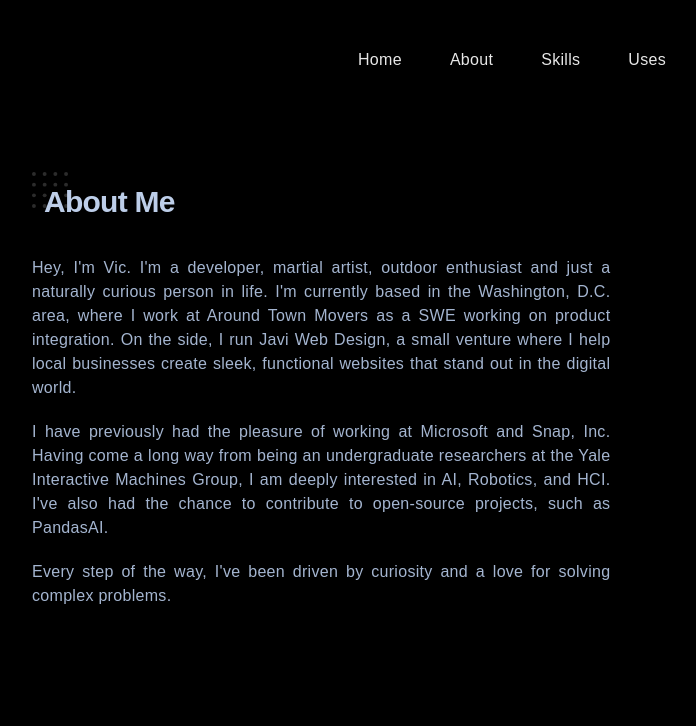
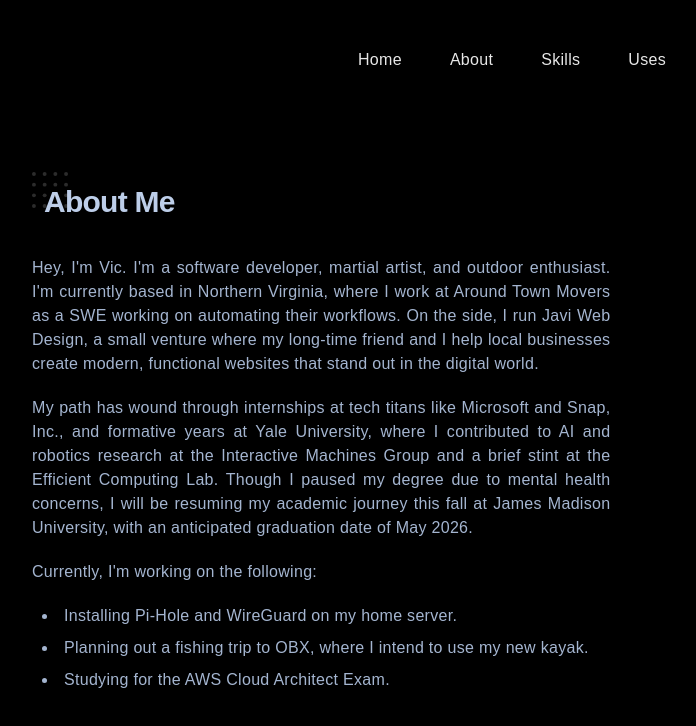
Before and after one commit to victor-hugo-dc/victor-hugo-dc.github.io, a React (Create React App) app: page /about in a window 1280 px wide. Shown: the top 726 px of the page, without its empty margins (283-979 px from the left). Built offline with nearby package versions, Linux system fonts and the light colour scheme.

Commit message:
feat: fixed commentary

```diff
--- a/src/pages/About/index.js
+++ b/src/pages/About/index.js
@@ -10,30 +10,24 @@ const About = () => {
                 </h1>
                 <div className="mb-8 prose leading-6 text-justify text-gray-600 dark:text-gray-400">
                     <p>
-                        Hey, I&apos;m Vic. I&apos;m a developer, martial artist, outdoor enthusiast and just a naturally curious person in life.
-                        I&apos;m currently based in the Washington, D.C. area, where I work at Around Town Movers as a SWE working on product integration.
-                        On the side, I run Javi Web Design, a small venture where I help local businesses create sleek, functional websites that stand out in the digital world.
+                        Hey, I&apos;m Vic. I&apos;m a software developer, martial artist, and outdoor enthusiast.
+                        I&apos;m currently based in Northern Virginia, where I work at Around Town Movers as a SWE working on automating their workflows.
+                        On the side, I run Javi Web Design, a small venture where my long-time friend and I help local businesses create modern, functional websites that stand out in the digital world.
                     </p>
                     <p>
-                        I have previously had the pleasure of working at Microsoft and Snap, Inc.
-                        Having come a long way from being an undergraduate researchers at the Yale Interactive Machines Group, I am deeply interested in AI, Robotics, and HCI.
-                        I&apos;ve also had the chance to contribute to open-source projects, such as PandasAI.
+                        My path has wound through internships at tech titans like Microsoft and Snap, Inc., and formative years at Yale University, where I contributed to AI and robotics research at the Interactive Machines Group and a brief stint at the Efficient Computing Lab.
+                        Though I paused my degree due to mental health concerns, I will be resuming my academic journey this fall at James Madison University, with an anticipated graduation date of May 2026.
                     </p>
                     <p>
-                        Every step of the way, I&apos;ve been driven by curiosity and a love for solving complex problems.
-                    </p>
-                    {/* <p>
-                        When I&apos;m not glued to my laptop, you&apos;ll find me:
+                        Currently, I&apos;m working on the following:
                         <div>
                             <ul>
-                                <li>On the Potomac on the prowl for snakehead.</li>
-                                <li>Deep in thought, contemplating my next chess move.</li>
-                                <li>Tinkering with my home server.</li>
-                                <li>Rooting against Dagestanis in the UFC.</li>
-                                <li>Sketching with charcoal while Jimi Hendrix soundtracks my descent into artistic madness.</li>
+                                <li>Installing Pi-Hole and WireGuard on my home server.</li>
+                                <li>Planning out a fishing trip to OBX, where I intend to use my new kayak.</li>
+                                <li>Studying for the AWS Cloud Architect Exam.</li>
                             </ul>
                         </div>
-                    </p> */}
+                    </p>
                 </div>
             </div>
         </Box>
--- a/src/pages/Home/index.js
+++ b/src/pages/Home/index.js
@@ -10,11 +10,11 @@ const Home = () => {
                 </h1>
                 <div className="mb-8 prose leading-6 text-justify text-gray-600 dark:text-gray-400">
                     <p>
-                        I&apos;m a software engineer from Peru, based in Northern Virginia. I specialize in backend development and occasionally dabble into full-stack. Currently, I'm working on transforming the tech stack at <a target="_blank" rel="noreferrer" href="https://www.aroundtownmovers.com/">Around Town Movers</a> and building websites at <a target="_blank" rel="noreferrer" href="https://javiwebdesign.com/">Javi Web Design</a>.
+                        I&apos;m a software engineer from Peru, based in Northern Virginia. I specialize in backend development but occasionally venture into full-stack projects. Currently, I'm modernizing tech infrastructure at <a target="_blank" rel="noreferrer" href="https://www.aroundtownmovers.com/">Around Town Movers</a> and building websites at <a target="_blank" rel="noreferrer" href="https://javiwebdesign.com/">Javi Web Design</a>.
                         <br /><br />
-                        I&apos;ve had the opportunity to intern at companies like <a target="_blank" rel="noreferrer" href="https://www.microsoft.com/en-us/">Microsoft</a> and <a target="_blank" rel="noreferrer" href="https://www.snapchat.com/">Snap, Inc.</a>, and I&apos;ve also been part of the Yale Interactive Machines group.
+                        As a former QuestBridge Scholar at Yale University, I&apos;ve had the opportunity to intern at companies like <a target="_blank" rel="noreferrer" href="https://www.microsoft.com/en-us/">Microsoft</a> and <a target="_blank" rel="noreferrer" href="https://www.snapchat.com/">Snap, Inc.</a>, as well as contribute to research at the <a target="_blank" rel='noreferrer' href='https://interactive-machines.com/'>Interactive Machines group</a>.
                         <br /><br />
-                        When I&apos;m not coding or contributing to open-source projects, you&apos;ll find me outdoors camping, fishing, or practicing martial arts. I also enjoy tinkering with tech, playing chess, and exploring my creative side through charcoal drawing.
+                        Beyond the keyboard, I chase adventure: winter glamping in snow-draped forests, casting lines into the Potomac&apos;s currents, and the disciplined pursuit of Muay Thai—now tempered with Jiu-Jitsu. I document memories through a DSLR lens and my dad&apos;s retro Palmcorder, and lose hours to charcoal&apos;s bold strokes.
                     </p>
                 </div>
                 <hr className="hr" />
--- a/src/pages/Uses/index.js
+++ b/src/pages/Uses/index.js
@@ -18,16 +18,16 @@ const Uses = () => {
                         Hardware
                     </h2>
                     <ul className='mb-16'>
-                        <li><a href="https://www.apple.com/macbook-air/" target="_blank" rel="noreferrer">13" M1 MacBook Air (2020)</a>: Personal Laptop.</li>
-                        <li><a href="https://www.apple.com/shop/product/MXCL3LL/A/magic-keyboard-usb-c-us-english" target="_blank" rel="noreferrer">Apple Magic Keyboard</a>: Perfect low-profile companion for my PC setup.</li>
-                        <li><a href="https://www.logitech.com/en-us/products/mice/mx-master-2s.910-005338.html" target="_blank" rel="noreferrer">Logitech MX Master 2S</a>: Greatest mouse of all time.</li>
+                        <li><a href="https://support.apple.com/en-us/111883" target="_blank" rel="noreferrer">13" M1 MacBook Air (2020)</a>: Personal Laptop.</li>
+                        <li><a href="https://support.apple.com/en-us/112443" target="_blank" rel="noreferrer">Apple Magic Keyboard</a>: Perfect low-profile companion for my PC setup.</li>
+                        <li><a href="https://support.logi.com/hc/en-gb/articles/360023459853-MX-MASTER-2S-WIRELESS-MOUSE" target="_blank" rel="noreferrer">Logitech MX Master 2S</a>: Greatest mouse of all time.</li>
                         <li><a href="https://www.dell.com/support/home/en-us/product-support/product/poweredge-t320/docs" target="_blank" rel="noreferrer">Dell PowerEdge T320</a>: Home server.</li>
-                        <li><a href="https://www.apple.com/iphone-15-pro/" target="_blank" rel="noreferrer">iPhone 15 Pro</a>: Primary phone.</li>
-                        <li><a href="https://www.apple.com/airpods-max/" target="_blank" rel="noreferrer">AirPods Max</a>: Double as my gym and gaming headphones.</li>
+                        <li><a href="https://support.apple.com/en-us/111829" target="_blank" rel="noreferrer">iPhone 15 Pro</a>: Primary phone.</li>
+                        <li><a href="https://support.apple.com/en-us/111858" target="_blank" rel="noreferrer">AirPods Max</a>: Double as my gym and gaming headphones.</li>
                         {/* <li><a href="https://www.apple.com/apple-watch-se/" target="_blank" rel="noreferrer">Apple Watch SE (2nd Gen)</a>: Fitness tracking and notification management companion.</li> */}
                         <li><a href="https://www.seagate.com/products/portable-hard-drives/portable/" target="_blank" rel="noreferrer">Seagate Portable 1TB HDD</a>: Data backup solution.</li>
                         <li><a href="https://www.usa.canon.com/support/p/eos-rebel-sl2" target="_blank" rel="noreferrer">Canon EOS Rebel SL2</a>: How I document my travels.</li>
-                        <li><a href="https://www.panasonic.com/global/consumer/av/products/camcorders/mini_dv/ag-dvc30.html" target="_blank" rel="noreferrer">Panasonic Palmcorder MiniDV</a>: My dad's old palmcorder and my new project.</li>
+                        <li><a href="https://www.manualslib.com/manual/247250/Panasonic-Pv-Dv100.html" target="_blank" rel="noreferrer">Panasonic Palmcorder MiniDV</a>: How I record my fishing trips now.</li>
                     </ul>
                     <h2 className="font-bold text-3xl md:text-5xl tracking-tight mb-4 text-black dark:text-white font-bold text-xl text-title">
                         Software
@@ -46,7 +46,7 @@ const Uses = () => {
                     <ul>
                         <li><a href="https://www.hipcamp.com/" target="_blank" rel="noreferrer">Hipcamp</a>: For discovering offbeat camping spots and cabins.</li>
                         <li><a href="https://www.waze.com/" target="_blank" rel="noreferrer">Waze</a>: Community-powered navigation for road trips.</li>
-                        <li><a href="https://phantom.app/" target="_blank" rel="noreferrer">Phantom Wallet</a>: Managing my Solana-based assets.</li>
+                        <li><a href="https://phantom.com/" target="_blank" rel="noreferrer">Phantom Wallet</a>: Managing my Solana-based assets.</li>
                     </ul>
                 </div>
             </div>
```
